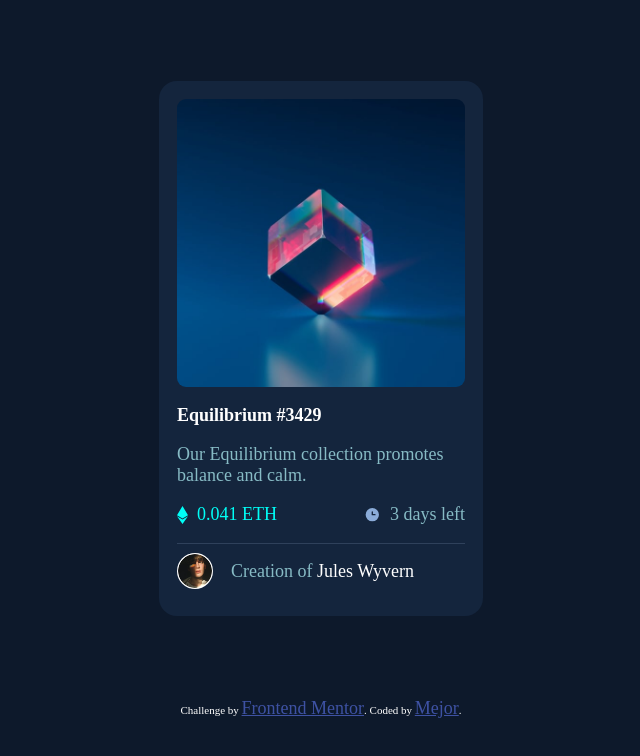
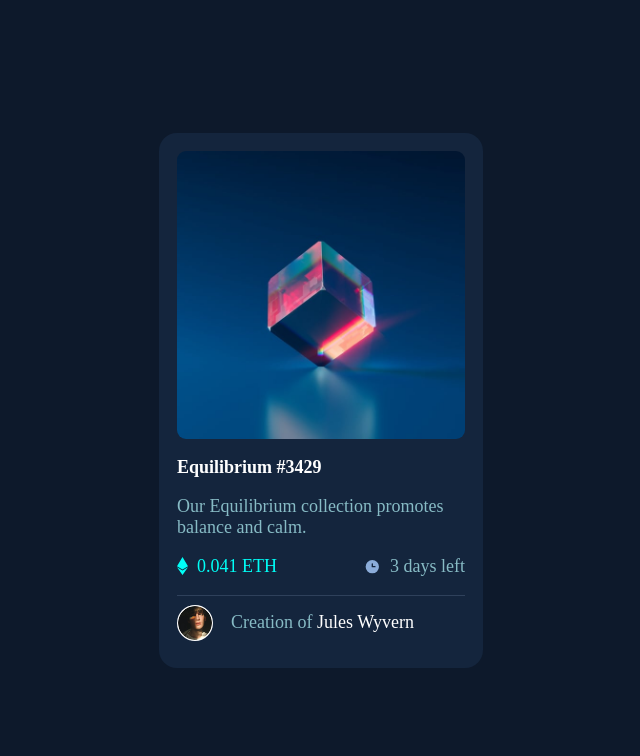
Before and after one commit to M-E-J-O-R/NFT-Preview-Card, a plain HTML site: page index.html in a window 1280 px wide. Shown: the whole page, without its empty margins (319-959 px from the left). Drawn offline with Linux system fonts and the light colour scheme.

Commit message:
Update index.html

```diff
--- a/index.html
+++ b/index.html
@@ -9,9 +9,7 @@
   <title>Frontend Mentor | NFT preview card component</title>
 
 
-  <style>
 
-  </style>
 </head>
 <body>
   <div class="container">
@@ -51,10 +49,5 @@
 
 
 
-  <div class="attribution">
-    Challenge by <a href="https://www.frontendmentor.io?ref=challenge" target="_blank">Frontend Mentor</a>.
-    Coded by <a href="https://github.com/M-E-J-O-R" target="_blank">Mejor</a>.
-  </div>
-
 </body>
 </html>
```
